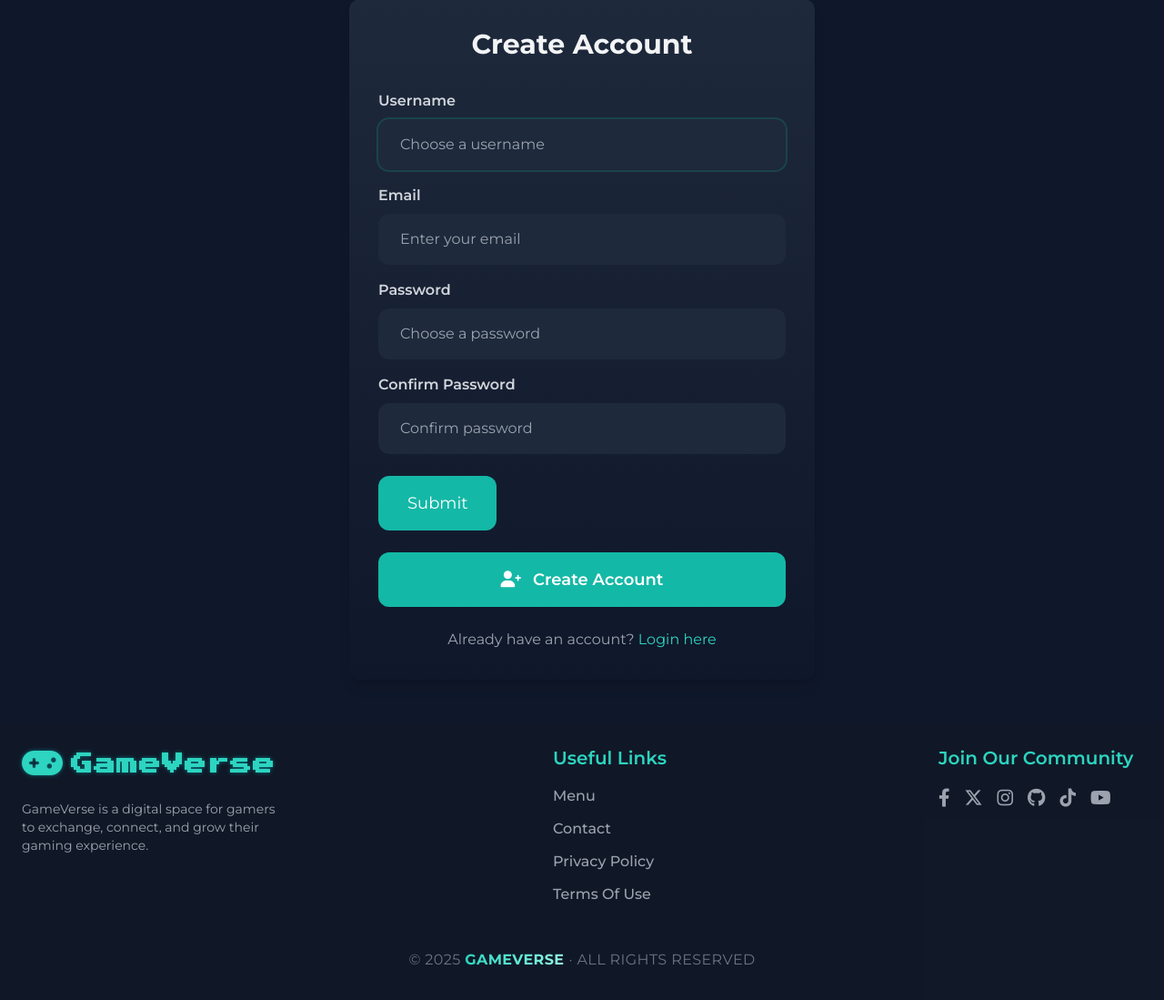
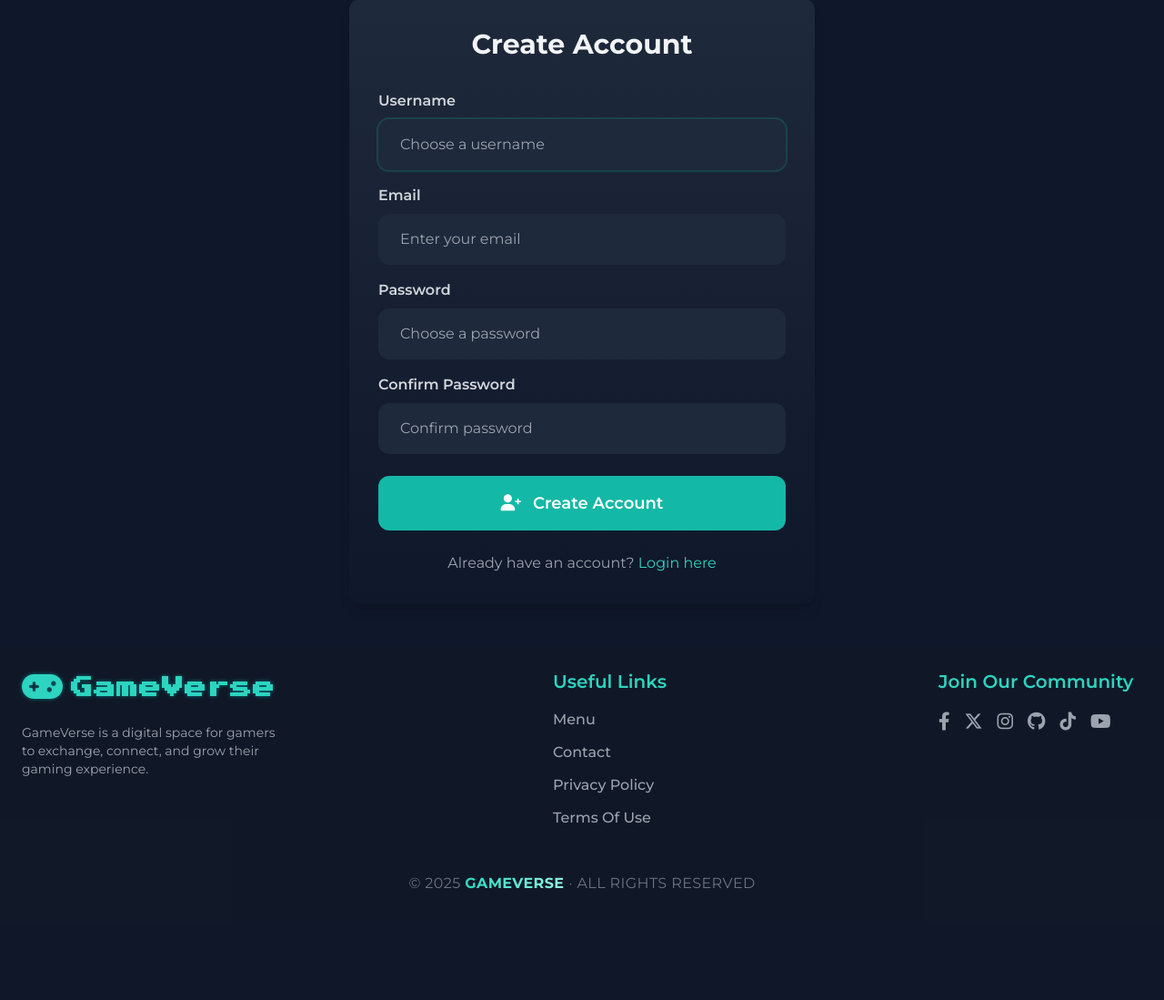
Before and after one commit to nightmere33/E-Commerce-Website-Django, a Django app: page /signup/ in a window 1280 px wide. Shown: the part 117-1216 px from the top of the page at 91% size. After the commit the page ends 1094 px from the top, so only its background shows below. Run offline with Django 5.2, Linux system fonts and the light colour scheme; data that the repository does not hold is empty; parts of the project's set-up code (start-up, migrations or seed data) failed here and were passed over; some libraries are stand-ins or nearby versions.

Commit message:
final version with prblm fixes

```diff
--- a/core/templates/core/base.html
+++ b/core/templates/core/base.html
@@ -711,9 +711,9 @@
 
                 {% if request.user.is_authenticated %}
 
+                    <a href= "{% url 'conversation:inbox' %}" class="px-4 py-2 text-sm font-semibold bg-teal-500 text-white rounded-xl hover:bg-teal-400" title="Check your messages and chat history">Inbox</a>
+                    {% if request.user.is_superuser %}
 
-                    {% if request.user.is_superuser %}
-                        <a href= "{% url 'conversation:inbox' %}" class="px-4 py-2 text-sm font-semibold bg-teal-500 text-white rounded-xl hover:bg-teal-400" title="Check your messages and chat history">Inbox</a>
 
                         <a href="{% url 'item:new' %}" class="px-4 py-2 text-sm font-semibold bg-teal-500 text-white rounded-xl hover:bg-teal-400 whitespace-nowrap" title="Add a new item"  >New item</a>
                     {% endif %}
--- a/core/templates/core/signup.html
+++ b/core/templates/core/signup.html
@@ -47,7 +47,7 @@
                 </ul>
             </div>
         {% endif %}
-        <button class="py-4 px-8 text-lg bg-teal-500 hover:bg-teal-700 rounded-xl text-white">Submit </button>
+
 
         <button class="w-full py-4 px-8 text-lg bg-teal-500 hover:bg-teal-600 rounded-xl text-white font-semibold transition duration-200">
             <i class="fas fa-user-plus mr-2"></i> Create Account
--- a/item/views.py
+++ b/item/views.py
@@ -61,7 +61,7 @@ def new(request):
 
 @login_required
 def edit(request,pk):
-    item = get_object_or_404(Item, pk=pk , created_by=request.user)
+    item = get_object_or_404(Item, pk=pk )
     if request.method == 'POST':
         form = EditItemForm(request.POST,request.FILES , instance=item)
         #checking if the form is valid and saving it
--- a/puddle/urls.py
+++ b/puddle/urls.py
@@ -8,7 +8,7 @@ urlpatterns = [
     path('', include('core.urls')),
     path('items/', include('item.urls')),
     path('dashboard/', include('dashboard.urls')),
-     path('myGames/', include('myGames.urls')),
+    path('myGames/', include('myGames.urls')),
     path('conversation/', include('conversation.urls')),
     path('cart/', include('cart.urls')),
     path('payment/', include('payment.urls')),
```
